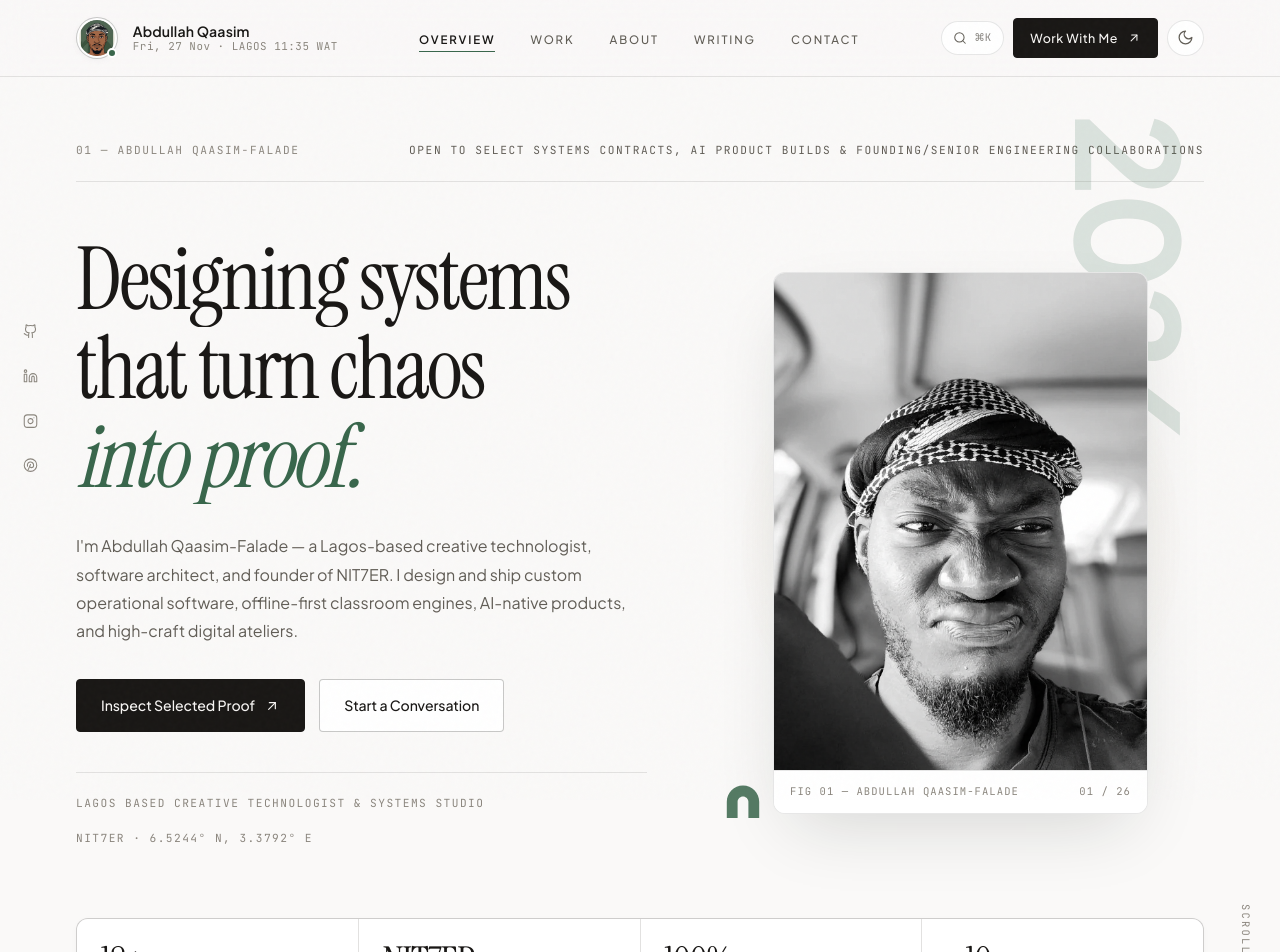
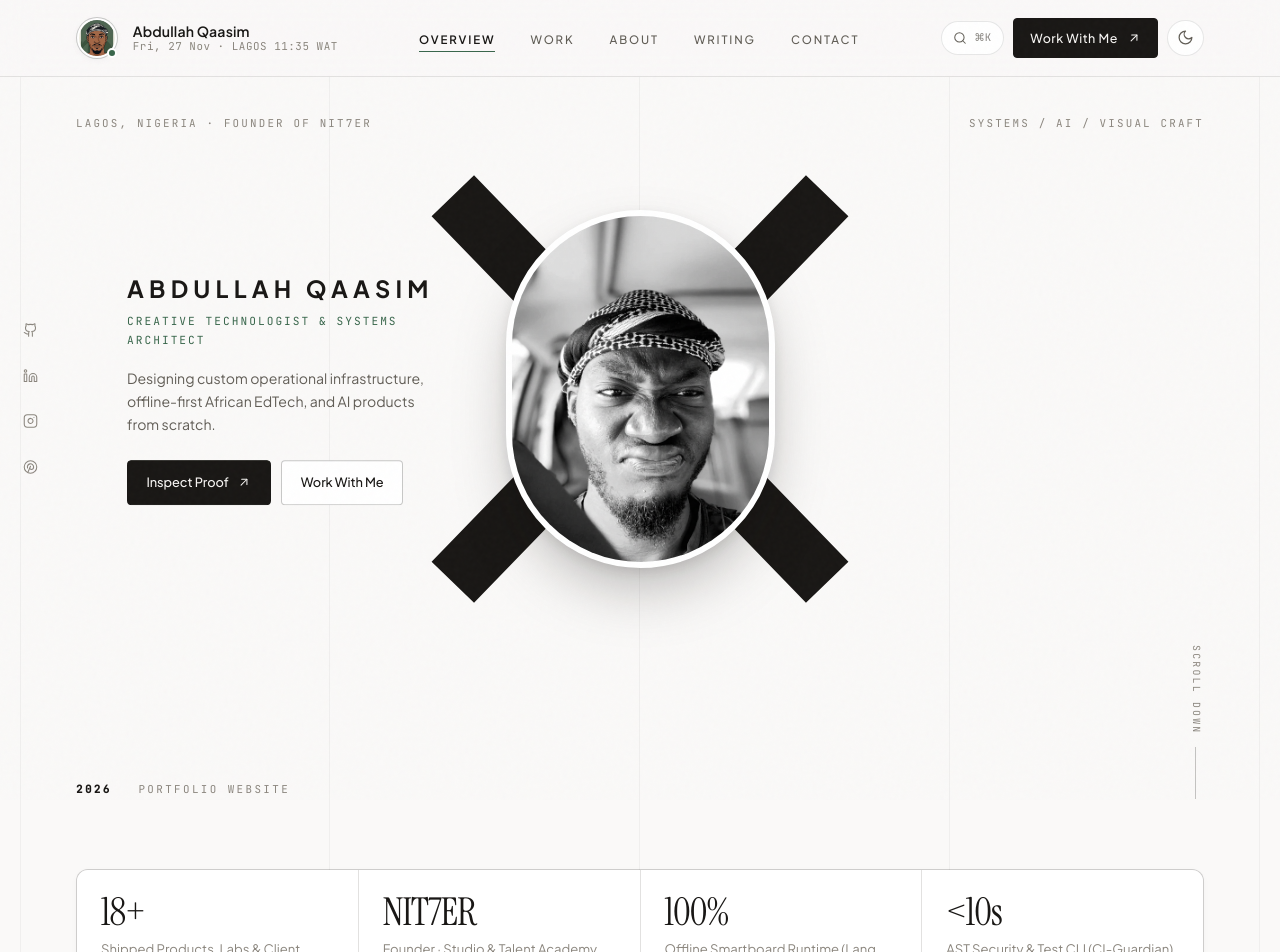
Before and after one commit to Alqaasimee-jr2/Abdullahs-Portfolio, a Next.js app: page / in a window 1280 px wide. Shown: the top 952 px of the page. Built offline with nearby package versions, Linux system fonts and the light colour scheme.

Commit message:
feat: redesign 1st-page Hero after Julius Guevarra museum-poster layout with actual portrait

```diff
--- a/src/app/globals.css
+++ b/src/app/globals.css
@@ -491,26 +491,51 @@ a:hover .icon-arrow {
   font-weight: 500;
 }
 
-/* ---------- Gallery Hero (Julius Guevarra + Meeting + Point + Nick Ruliou) ---------- */
-
-.hero-gallery {
+/* ---------- Museum-Poster 1st-Page Hero (Julius Guevarra) ---------- */
+
+.hero-poster {
   position: relative;
-  padding-top: clamp(2.5rem, 5vw, 4.5rem);
-  padding-bottom: clamp(4rem, 7vw, 6.5rem);
+  min-height: calc(100svh - 4.75rem);
+  display: flex;
+  flex-direction: column;
+  justify-content: space-between;
+  padding-top: clamp(1.5rem, 3vw, 2.5rem);
+  padding-bottom: clamp(3rem, 5vw, 4.5rem);
   overflow: hidden;
 }
 
-/* Subtle left & right gallery rails (Julius Guevarra + Nick Ruliou) */
+/* Whisper-faint vertical gallery column guides */
+.hero-column-guides {
+  position: absolute;
+  inset: 0;
+  max-width: var(--container-max);
+  margin-inline: auto;
+  display: grid;
+  grid-template-columns: repeat(4, 1fr);
+  pointer-events: none;
+  z-index: 0;
+}
+
+.hero-column-guides span {
+  border-right: 1px solid var(--border);
+  opacity: 0.45;
+}
+
+.hero-column-guides span:first-child {
+  border-left: 1px solid var(--border);
+}
+
+/* Quiet vertical gallery social rail */
 .hero-rail-left {
   position: fixed;
-  left: clamp(0.9rem, 1.8vw, 1.8rem);
+  left: clamp(0.9rem, 1.8vw, 1.85rem);
   top: 50%;
   transform: translateY(-50%);
   z-index: 30;
   display: flex;
   flex-direction: column;
   align-items: center;
-  gap: 1.15rem;
+  gap: 1.2rem;
 }
 
 .hero-rail-left a {
@@ -523,21 +548,174 @@ a:hover .icon-arrow {
   transform: translateY(-2px);
 }
 
-.hero-rail-right {
+.hero-poster-top {
+  position: relative;
+  z-index: 2;
+  display: flex;
+  flex-wrap: wrap;
+  align-items: center;
+  justify-content: space-between;
+  gap: 0.75rem;
+}
+
+.hero-poster-meta {
+  font-family: var(--font-mono), monospace;
+  font-size: 0.68rem;
+  letter-spacing: 0.2em;
+  text-transform: uppercase;
+  color: var(--ink-muted);
+}
+
+.hero-poster-center {
+  position: relative;
+  z-index: 2;
+  flex: 1;
+  display: flex;
+  align-items: center;
+  justify-content: center;
+  padding-block: clamp(2.5rem, 6vh, 4.5rem);
+}
+
+.hero-poster-stage {
+  position: relative;
+  width: 100%;
+  min-height: clamp(360px, 52vh, 520px);
+  display: flex;
+  align-items: center;
+  justify-content: center;
+}
+
+/* Monumental crisp dark architectural X */
+.hero-poster-x {
   position: absolute;
-  right: clamp(0.9rem, 2vw, 2rem);
-  bottom: 4.5rem;
-  z-index: 20;
-  display: flex;
+  width: clamp(260px, 34vw, 430px);
+  height: clamp(260px, 34vw, 430px);
+  color: var(--ink);
+  opacity: 0.9;
+  pointer-events: none;
+  will-change: transform;
+  animation: fadeUpSoft 720ms var(--ease-out-expo) both;
+}
+
+[data-theme="dark"] .hero-poster-x {
+  opacity: 0.22;
+}
+
+/* Sculptural floating portrait capsule centered right over the X */
+.hero-poster-portrait {
+  position: relative;
+  z-index: 3;
+  width: clamp(210px, 21vw, 275px);
+  aspect-ratio: 3 / 4;
+  border-radius: 999px;
+  overflow: hidden;
+  background: var(--bg-elevated);
+  border: 6px solid var(--bg-elevated);
+  box-shadow:
+    0 28px 64px -16px hsla(30, 14%, 6%, 0.34),
+    0 4px 18px -4px hsla(30, 14%, 6%, 0.14);
+  will-change: transform;
+  animation: fadeUpSoft 880ms var(--ease-out-expo) 120ms both;
+}
+
+.hero-poster-photo {
+  width: 100%;
+  height: 100%;
+  object-fit: cover;
+  object-position: center 22%;
+  filter: contrast(1.04);
+  transition: transform 900ms var(--ease-out-expo);
+}
+
+.hero-poster-portrait:hover .hero-poster-photo {
+  transform: scale(1.04);
+}
+
+/* Left-anchored wide-tracked identity overlapping the left wing of the X */
+.hero-poster-identity {
+  position: absolute;
+  left: clamp(0rem, 4vw, 4.5rem);
+  top: 50%;
+  transform: translateY(-50%);
+  z-index: 4;
+  max-width: 340px;
+  will-change: transform;
+}
+
+.hero-poster-name {
+  font-family: var(--font-sans), sans-serif;
+  font-weight: 700;
+  font-size: clamp(1.15rem, 1.85vw, 1.55rem);
+  letter-spacing: 0.22em;
+  line-height: 1.3;
+  text-transform: uppercase;
+  color: var(--ink);
+  margin-bottom: 0.45rem;
+}
+
+.hero-poster-role {
+  font-family: var(--font-mono), monospace;
+  font-size: 0.7rem;
+  letter-spacing: 0.18em;
+  text-transform: uppercase;
+  color: var(--accent);
+  margin-bottom: 1.1rem;
+}
+
+.hero-poster-tagline {
+  font-size: 0.88rem;
+  line-height: 1.65;
+  color: var(--ink-secondary);
+  max-width: 30ch;
+  margin-bottom: 1.45rem;
+  animation: fadeUpSoft 760ms var(--ease-out-expo) 260ms both;
+}
+
+.hero-poster-actions {
+  display: flex;
+  flex-wrap: wrap;
+  gap: 0.65rem;
+  animation: fadeUpSoft 760ms var(--ease-out-expo) 360ms both;
+}
+
+.hero-poster-actions .btn {
+  padding: 0.68rem 1.15rem;
+  font-size: 0.8rem;
+}
+
+.hero-poster-bottom {
+  position: relative;
+  z-index: 2;
+  display: flex;
+  align-items: flex-end;
+  justify-content: space-between;
+  gap: 1rem;
+}
+
+.hero-poster-year {
+  font-family: var(--font-mono), monospace;
+  font-size: 0.68rem;
+  letter-spacing: 0.22em;
+  text-transform: uppercase;
+  color: var(--ink-muted);
+}
+
+.hero-poster-year strong {
+  color: var(--ink);
+  font-weight: 700;
+}
+
+.hero-poster-scroll {
+  display: inline-flex;
   flex-direction: column;
   align-items: center;
-  gap: 0.85rem;
+  gap: 0.75rem;
 }
 
 .scroll-down-label {
   writing-mode: vertical-rl;
   font-family: var(--font-mono), monospace;
-  font-size: 0.65rem;
+  font-size: 0.62rem;
   letter-spacing: 0.22em;
   text-transform: uppercase;
   color: var(--ink-muted);
@@ -545,7 +723,7 @@ a:hover .icon-arrow {
 
 .scroll-down-line {
   width: 1px;
-  height: 3.5rem;
+  height: 3.25rem;
   background: var(--border-strong);
   position: relative;
   overflow: hidden;
@@ -576,69 +754,6 @@ a:hover .icon-arrow {
   }
 }
 
-/* Oversized vertical editorial year stamp (Meeting.jfif) */
-.hero-year-stamp {
-  position: absolute;
-  top: clamp(1rem, 3vw, 2.25rem);
-  right: clamp(2.5rem, 7vw, 6.5rem);
-  writing-mode: vertical-rl;
-  font-family: var(--font-sans), sans-serif;
-  font-weight: 700;
-  font-size: clamp(4.5rem, 11vw, 9.5rem);
-  line-height: 0.82;
-  letter-spacing: -0.04em;
-  color: var(--accent);
-  opacity: 0.16;
-  pointer-events: none;
-  user-select: none;
-  will-change: transform;
-}
-
-.hero-top-meta {
-  display: flex;
-  flex-wrap: wrap;
-  align-items: center;
-  justify-content: space-between;
-  gap: 1rem;
-  padding-bottom: 1.35rem;
-  margin-bottom: clamp(2rem, 4.5vw, 3.5rem);
-  border-bottom: 1px solid var(--border);
-  font-family: var(--font-mono), monospace;
-  font-size: 0.7rem;
-  letter-spacing: 0.14em;
-  text-transform: uppercase;
-  color: var(--ink-muted);
-}
-
-.hero-availability {
-  color: var(--ink-secondary);
-}
-
-.hero-grid {
-  display: grid;
-  grid-template-columns: minmax(0, 1.08fr) minmax(0, 0.92fr);
-  gap: clamp(2.5rem, 5.5vw, 5rem);
-  align-items: center;
-  position: relative;
-  z-index: 2;
-}
-
-/* Masked line-by-line hero reveal */
-.hero-headline {
-  font-family: var(--font-serif), Georgia, serif;
-  font-weight: 400;
-  font-size: clamp(3.25rem, 6.8vw, 6rem);
-  line-height: 0.96;
-  letter-spacing: -0.03em;
-  color: var(--ink);
-  margin-bottom: 1.75rem;
-}
-
-.hero-headline em {
-  font-style: italic;
-  color: var(--accent);
-}
-
 .mask-line {
   display: block;
   overflow: hidden;
@@ -650,14 +765,6 @@ a:hover .icon-arrow {
   animation: maskRise 820ms var(--ease-out-expo) both;
 }
 
-.mask-line:nth-child(2) .mask-line-inner {
-  animation-delay: 110ms;
-}
-
-.mask-line:nth-child(3) .mask-line-inner {
-  animation-delay: 220ms;
-}
-
 @keyframes maskRise {
   from {
     transform: translateY(105%);
@@ -669,40 +776,6 @@ a:hover .icon-arrow {
   }
 }
 
-.hero-bio {
-  font-size: clamp(1rem, 1.25vw, 1.12rem);
-  line-height: 1.76;
-  color: var(--ink-secondary);
-  max-width: 50ch;
-  margin-bottom: 2.15rem;
-  animation: fadeUpSoft 760ms var(--ease-out-expo) 260ms both;
-}
-
-.hero-cta-row {
-  display: flex;
-  flex-wrap: wrap;
-  align-items: center;
-  gap: 0.9rem;
-  margin-bottom: 2.5rem;
-  animation: fadeUpSoft 760ms var(--ease-out-expo) 360ms both;
-}
-
-.hero-corner-stamp {
-  display: flex;
-  flex-wrap: wrap;
-  align-items: center;
-  justify-content: space-between;
-  gap: 1rem;
-  padding-top: 1.35rem;
-  border-top: 1px solid var(--border);
-  font-family: var(--font-mono), monospace;
-  font-size: 0.7rem;
-  letter-spacing: 0.13em;
-  text-transform: uppercase;
-  color: var(--ink-muted);
-  animation: fadeUpSoft 760ms var(--ease-out-expo) 440ms both;
-}
-
 @keyframes fadeUpSoft {
   from {
     opacity: 0;
@@ -714,92 +787,32 @@ a:hover .icon-arrow {
   }
 }
 
-/* Sculptural Centerpiece Stage (Julius Guevarra Cross + Meeting Monolith + Point Depth) */
-.hero-stage {
-  position: relative;
-  display: flex;
-  align-items: center;
-  justify-content: center;
-  padding: 1.5rem 0;
-}
-
-.hero-cross-emblem {
-  position: absolute;
-  width: min(86%, 390px);
-  aspect-ratio: 1 / 1;
-  pointer-events: none;
-  color: var(--ink);
-  opacity: 0.085;
-  will-change: transform;
-}
-
-.hero-monolith-wrap {
-  position: relative;
-  width: min(82%, 375px);
-  border-radius: var(--radius-md);
-  overflow: hidden;
-  background: var(--bg-elevated);
-  border: 1px solid var(--border);
-  box-shadow: var(--shadow-float);
-  will-change: transform;
-  animation: fadeUpSoft 920ms var(--ease-out-expo) 180ms both;
-}
-
-.hero-monolith-img {
-  width: 100%;
-  aspect-ratio: 3 / 4;
-  object-fit: cover;
-  transition: transform 900ms var(--ease-out-expo);
-}
-
-.hero-monolith-wrap:hover .hero-monolith-img {
-  transform: scale(1.03);
-}
-
-.hero-plate-caption {
-  display: flex;
-  justify-content: space-between;
-  align-items: center;
-  gap: 0.75rem;
-  padding: 0.75rem 1rem;
-  font-family: var(--font-mono), monospace;
-  font-size: 0.66rem;
-  letter-spacing: 0.1em;
-  color: var(--ink-muted);
-  border-top: 1px solid var(--border);
-  background: var(--bg-elevated);
-}
-
-/* Meeting.jfif-inspired secondary floating inset & botanical arch mark */
-.hero-inset-card {
-  position: absolute;
-  right: 0;
-  bottom: 0.75rem;
-  width: 148px;
-  border-radius: var(--radius-sm);
-  overflow: hidden;
-  border: 1px solid var(--border);
-  background: var(--bg-elevated);
-  box-shadow: var(--shadow-md);
-  will-change: transform;
-  animation: fadeUpSoft 960ms var(--ease-out-expo) 360ms both;
-}
-
-.hero-inset-card img {
-  width: 100%;
-  aspect-ratio: 4 / 3;
-  object-fit: cover;
-}
-
-.hero-arch-mark {
-  position: absolute;
-  left: 0.25rem;
-  bottom: 1.25rem;
-  width: 44px;
-  height: 36px;
-  color: var(--accent);
-  opacity: 0.85;
-  pointer-events: none;
+@media (max-width: 1024px) {
+  .hero-poster-stage {
+    flex-direction: column;
+    gap: 2.25rem;
+    padding-top: 1.5rem;
+  }
+
+  .hero-poster-x {
+    top: 0;
+  }
+
+  .hero-poster-identity {
+    position: relative;
+    left: auto;
+    top: auto;
+    transform: none !important;
+    text-align: center;
+    max-width: 44ch;
+    display: flex;
+    flex-direction: column;
+    align-items: center;
+  }
+
+  .hero-poster-actions {
+    justify-content: center;
+  }
 }
 
 /* ---------- Verified Proof Strip ---------- */
--- a/src/components/Hero.tsx
+++ b/src/components/Hero.tsx
@@ -9,11 +9,10 @@ import { ArrowUpRightIcon } from "./Icons";
 export default function Hero() {
   const stageRef = useRef<HTMLDivElement>(null);
   const crossRef = useRef<SVGSVGElement>(null);
-  const monolithRef = useRef<HTMLElement>(null);
-  const insetRef = useRef<HTMLDivElement>(null);
-  const yearRef = useRef<HTMLSpanElement>(null);
+  const portraitRef = useRef<HTMLElement>(null);
+  const identityRef = useRef<HTMLDivElement>(null);
 
-  // Silky rAF lerp mouse depth parallax + gentle scroll drift on the 2026 editorial stamp
+  // Silky rAF lerp mouse depth parallax between the bold architectural X and portrait
   useEffect(() => {
     const prefersReduced =
       typeof window !== "undefined" &&
@@ -27,17 +26,17 @@ export default function Hero() {
     let rafId = 0;
 
     const animate = () => {
-      curX += (targetX - curX) * 0.08;
-      curY += (targetY - curY) * 0.08;
+      curX += (targetX - curX) * 0.075;
+      curY += (targetY - curY) * 0.075;
 
       if (crossRef.current) {
-        crossRef.current.style.transform = `translate3d(${curX * -12}px, ${curY * -12}px, 0)`;
+        crossRef.current.style.transform = `translate3d(${curX * -16}px, ${curY * -16}px, 0)`;
       }
-      if (monolithRef.current) {
-        monolithRef.current.style.transform = `translate3d(${curX * 8}px, ${curY * 8}px, 0)`;
+      if (portraitRef.current) {
+        portraitRef.current.style.transform = `translate3d(${curX * 10}px, ${curY * 10}px, 0)`;
       }
-      if (insetRef.current) {
-        insetRef.current.style.transform = `translate3d(${curX * 15}px, ${curY * 11}px, 0)`;
+      if (identityRef.current) {
+        identityRef.current.style.transform = `translate3d(${curX * 5}px, ${curY * 4}px, 0)`;
       }
 
       if (Math.abs(targetX - curX) > 0.001 || Math.abs(targetY - curY) > 0.001) {
@@ -53,8 +52,8 @@ export default function Hero() {
       const rect = stage.getBoundingClientRect();
       const nx = (e.clientX - rect.left) / rect.width - 0.5;
       const ny = (e.clientY - rect.top) / rect.height - 0.5;
-      targetX = Math.max(-0.6, Math.min(0.6, nx));
-      targetY = Math.max(-0.6, Math.min(0.6, ny));
+      targetX = Math.max(-0.55, Math.min(0.55, nx));
+      targetY = Math.max(-0.55, Math.min(0.55, ny));
       if (!rafId) rafId = window.requestAnimationFrame(animate);
     };
 
@@ -64,136 +63,118 @@ export default function Hero() {
       if (!rafId) rafId = window.requestAnimationFrame(animate);
     };
 
-    const onScroll = () => {
-      if (!yearRef.current) return;
-      const drift = Math.min(80, window.scrollY * 0.14);
-      yearRef.current.style.transform = `translate3d(0, ${drift}px, 0)`;
-    };
-
     const stageEl = stageRef.current;
     stageEl?.addEventListener("pointermove", onPointerMove);
     stageEl?.addEventListener("pointerleave", onPointerLeave);
-    window.addEventListener("scroll", onScroll, { passive: true });
 
     return () => {
       if (rafId) window.cancelAnimationFrame(rafId);
       stageEl?.removeEventListener("pointermove", onPointerMove);
       stageEl?.removeEventListener("pointerleave", onPointerLeave);
-      window.removeEventListener("scroll", onScroll);
     };
   }, []);
 
   return (
-    <section className="hero-gallery" id="top" aria-label="Introduction">
-      {/* Oversized vertical botanical year stamp (Meeting.jfif) */}
-      <span ref={yearRef} className="hero-year-stamp" aria-hidden="true">
-        2026
-      </span>
+    <section
+      className="hero-poster"
+      id="top"
+      aria-label="Introduction"
+      ref={stageRef}
+    >
+      {/* Whisper-faint vertical gallery guide lines (Julius Guevarra) */}
+      <div className="hero-column-guides" aria-hidden="true">
+        <span />
+        <span />
+        <span />
+        <span />
+      </div>
 
-      {/* Right vertical animated scroll indicator (Julius Guevarra) */}
-      <a href="#work" className="hero-rail-right" aria-label="Scroll to selected work">
-        <span className="scroll-down-label">SCROLL DOWN</span>
-        <span className="scroll-down-line" aria-hidden="true" />
-      </a>
+      {/* Top-right discipline stamp */}
+      <div className="container hero-poster-top">
+        <span className="hero-poster-meta">LAGOS, NIGERIA · FOUNDER OF NIT7ER</span>
+        <span className="hero-poster-meta">SYSTEMS / AI / VISUAL CRAFT</span>
+      </div>
 
-      <div className="container">
-        <div className="hero-top-meta">
-          <span>01 — {PERSON.fullName}</span>
-          <span className="hero-availability">{PERSON.availability}</span>
-        </div>
+      {/* Centered Sculptural X + Portrait + Left-Anchored Tracked Identity (Julius Guevarra) */}
+      <div className="container hero-poster-center">
+        <div className="hero-poster-stage">
+          {/* Monumental crisp dark architectural X */}
+          <svg
+            ref={crossRef}
+            className="hero-poster-x"
+            viewBox="0 0 320 320"
+            fill="none"
+            aria-hidden="true"
+          >
+            <path
+              d="M36 32L284 288M284 32L36 288"
+              stroke="currentColor"
+              strokeWidth="44"
+              strokeLinecap="square"
+            />
+          </svg>
 
-        <div className="hero-grid">
-          <div>
-            <h1 className="hero-headline">
+          {/* Abdullah's Actual Monochrome Photo framed as a floating sculptural gallery capsule */}
+          <figure ref={portraitRef} className="hero-poster-portrait">
+            <Image
+              src={PERSON.portraitImage}
+              alt={PERSON.portraitAlt}
+              width={576}
+              height={768}
+              priority
+              className="hero-poster-photo"
+            />
+          </figure>
+
+          {/* Left-anchored tracked typography (Julius Guevarra signature placement) */}
+          <div ref={identityRef} className="hero-poster-identity">
+            <h1 className="hero-poster-name">
               <span className="mask-line">
-                <span className="mask-line-inner">Designing systems</span>
-              </span>
-              <span className="mask-line">
-                <span className="mask-line-inner">that turn chaos</span>
-              </span>
-              <span className="mask-line">
-                <span className="mask-line-inner">
-                  <em>into proof.</em>
-                </span>
+                <span className="mask-line-inner">ABDULLAH QAASIM</span>
               </span>
             </h1>
-
-            <p className="hero-bio">{PERSON.heroBio}</p>
-
-            <div className="hero-cta-row">
+            <p className="hero-poster-role">
+              CREATIVE TECHNOLOGIST &amp; SYSTEMS ARCHITECT
+            </p>
+            <p className="hero-poster-tagline">
+              Designing custom operational infrastructure, offline-first African
+              EdTech, and AI products from scratch.
+            </p>
+            <div className="hero-poster-actions">
               <Link href="/work" id="hero-explore-work" className="btn btn-primary">
-                Inspect Selected Proof
-                <ArrowUpRightIcon />
+                Inspect Proof
+                <ArrowUpRightIcon size={14} />
               </Link>
               <Link
                 href="/contact"
                 id="hero-start-conversation"
                 className="btn btn-secondary"
               >
-                Start a Conversation
+                Work With Me
               </Link>
-            </div>
-
-            {/* Razor-clean architectural studio corner stamp (Point) */}
-            <div className="hero-corner-stamp">
-              <span>LAGOS BASED CREATIVE TECHNOLOGIST &amp; SYSTEMS STUDIO</span>
-              <span>NIT7ER · {PERSON.coordinates}</span>
-            </div>
-          </div>
-
-          {/* Sculptural Gallery Centerpiece with rAF Lerp Depth (Julius Guevarra + Meeting + Point) */}
-          <div ref={stageRef} className="hero-stage">
-            <svg
-              ref={crossRef}
-              className="hero-cross-emblem"
-              viewBox="0 0 240 240"
-              fill="none"
-              aria-hidden="true"
-            >
-              <line x1="28" y1="28" x2="212" y2="212" stroke="currentColor" strokeWidth="26" />
-              <line x1="212" y1="28" x2="28" y2="212" stroke="currentColor" strokeWidth="26" />
-            </svg>
-
-            {/* Botanical arch geometric accent (Meeting.jfif) */}
-            <svg
-              className="hero-arch-mark"
-              viewBox="0 0 48 40"
-              fill="none"
-              aria-hidden="true"
-            >
-              <path
-                d="M6 40V22C6 12.0589 14.0589 4 24 4C33.9411 4 42 12.0589 42 22V40H30V22C30 18.6863 27.3137 16 24 16C20.6863 16 18 18.6863 18 22V40H6Z"
-                fill="currentColor"
-              />
-            </svg>
-
-            <figure ref={monolithRef} className="hero-monolith-wrap">
-              <Image
-                src={PERSON.portraitImage}
-                alt={PERSON.portraitAlt}
-                className="hero-monolith-img"
-                width={896}
-                height={1200}
-                priority
-              />
-              <figcaption className="hero-plate-caption">
-                <span>{PERSON.portraitCaption}</span>
-                <span>01 / 26</span>
-              </figcaption>
-            </figure>
-
-            <div ref={insetRef} className="hero-inset-card" aria-hidden="true">
-              <Image
-                src="/images/hero-atelier.webp"
-                alt=""
-                width={320}
-                height={240}
-              />
             </div>
           </div>
         </div>
+      </div>
 
-        {/* Immediate Verifiable Proof Strip */}
+      {/* Bottom bar: 2026 Portfolio stamp left + animated SCROLL DOWN rail right */}
+      <div className="container hero-poster-bottom">
+        <span className="hero-poster-year">
+          <strong>2026</strong> &nbsp; PORTFOLIO WEBSITE
+        </span>
+
+        <a
+          href="#work"
+          className="hero-poster-scroll"
+          aria-label="Scroll down to project carousel"
+        >
+          <span className="scroll-down-label">SCROLL DOWN</span>
+          <span className="scroll-down-line" aria-hidden="true" />
+        </a>
+      </div>
+
+      {/* Immediate Verifiable Proof Strip anchored cleanly below the poster fold */}
+      <div className="container">
         <div className="proof-strip reveal" aria-label="Verified proof highlights">
           {PROOF_STRIP.map((item) => (
             <div key={item.label} className="proof-cell">
```
